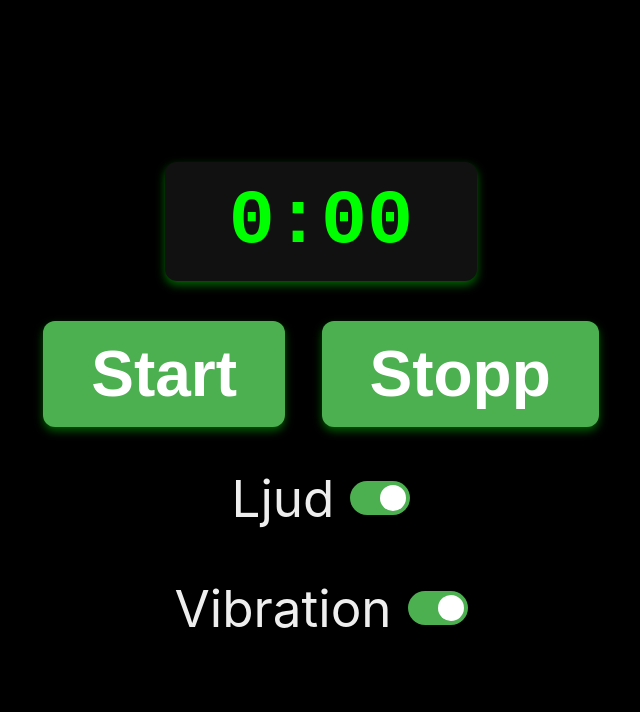
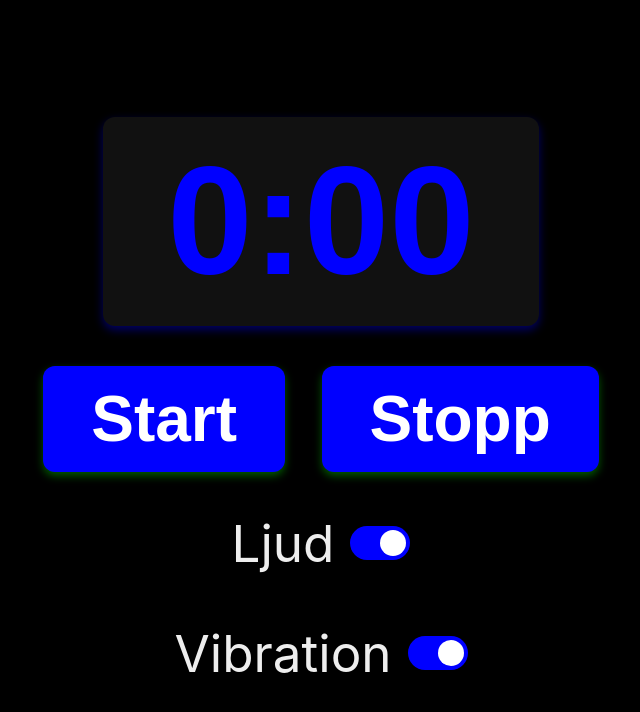
Before and after one commit to SLA5950/lycksele, a plain HTML site: page 5minuter.html in a window 1280 px wide. Shown: the whole page, without its empty margins (319-959 px from the left). Drawn offline with Linux system fonts and the light colour scheme.

Commit message:
Add files via upload

```diff
--- a/5minuter.html
+++ b/5minuter.html
@@ -26,25 +26,26 @@
     user-select: none;
   }
   #timeDisplay {
-    font-size: 6vw;
+  font-size: 12vw; /* större text */
   font-weight: 700;
   background: #111;
   padding: 1rem 4rem;
   border-radius: 12px;
-    box-shadow: 0 4px 10px rgba(0,255,0,0.4);
-    color: #0f0;
-    font-family: monospace;
+  box-shadow: 0 4px 10px rgba(0, 0, 255, 0.4); /* blå skugga */
+  color: #00f; /* blå siffror */
+  font-family: ARIAL;
   margin-bottom: 2rem;
   text-align: center;
   min-width: 150px;
 }
+
   button {
     font-size: 5vw;
     padding: 1rem 3rem;
     margin: 0.5rem 1rem;
     border: none;
     border-radius: 12px;
-    background-color: #4caf50;
+    background-color: #00f;
     color: white;
     font-weight: 700;
     box-shadow: 0 4px 8px rgba(0,128,0,0.7);
@@ -82,7 +83,7 @@
     position: absolute;
     cursor: pointer;
     top: 0; left: 0; right: 0; bottom: 0;
-    background-color: #555;
+    background-color: #00f;
     transition: 0.4s;
     border-radius: 34px;
   }
@@ -98,7 +99,7 @@
     border-radius: 50%;
   }
   input:checked + .slider {
-    background-color: #4caf50;
+    background-color: #00f;
   }
   input:checked + .slider:before {
     transform: translateX(26px);
@@ -185,7 +186,7 @@ function updateTimer() {
   document.getElementById('timeDisplay').textContent =
     `${minutes}:${seconds.toString().padStart(2, '0')}`;
 
-  if (secondsElapsed % 10 === 0) {
+  if (secondsElapsed % 300 === 0) {
     const signalCount = secondsElapsed / 10;
     if (signalCount > lastSignalCount) {
       lastSignalCount = signalCount;
```
Lines whose indentation alone changed are shown as unchanged.
